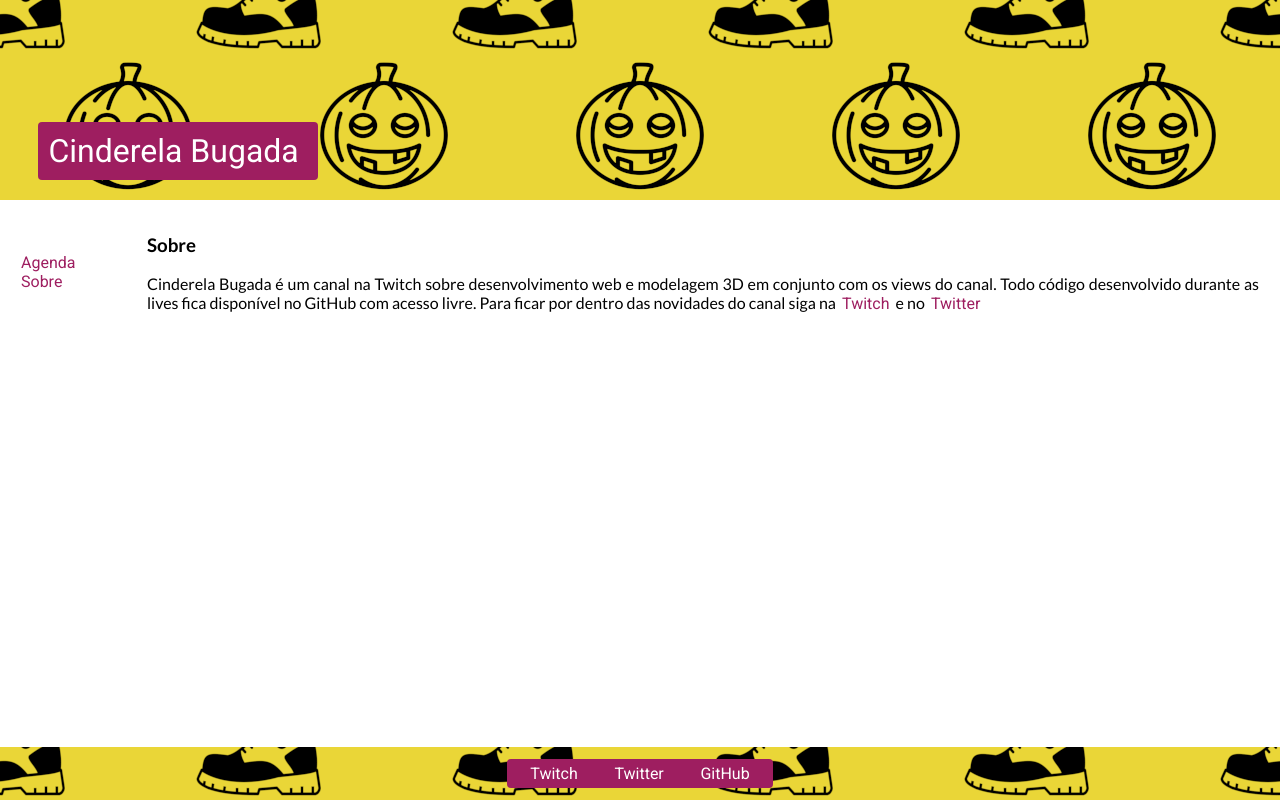
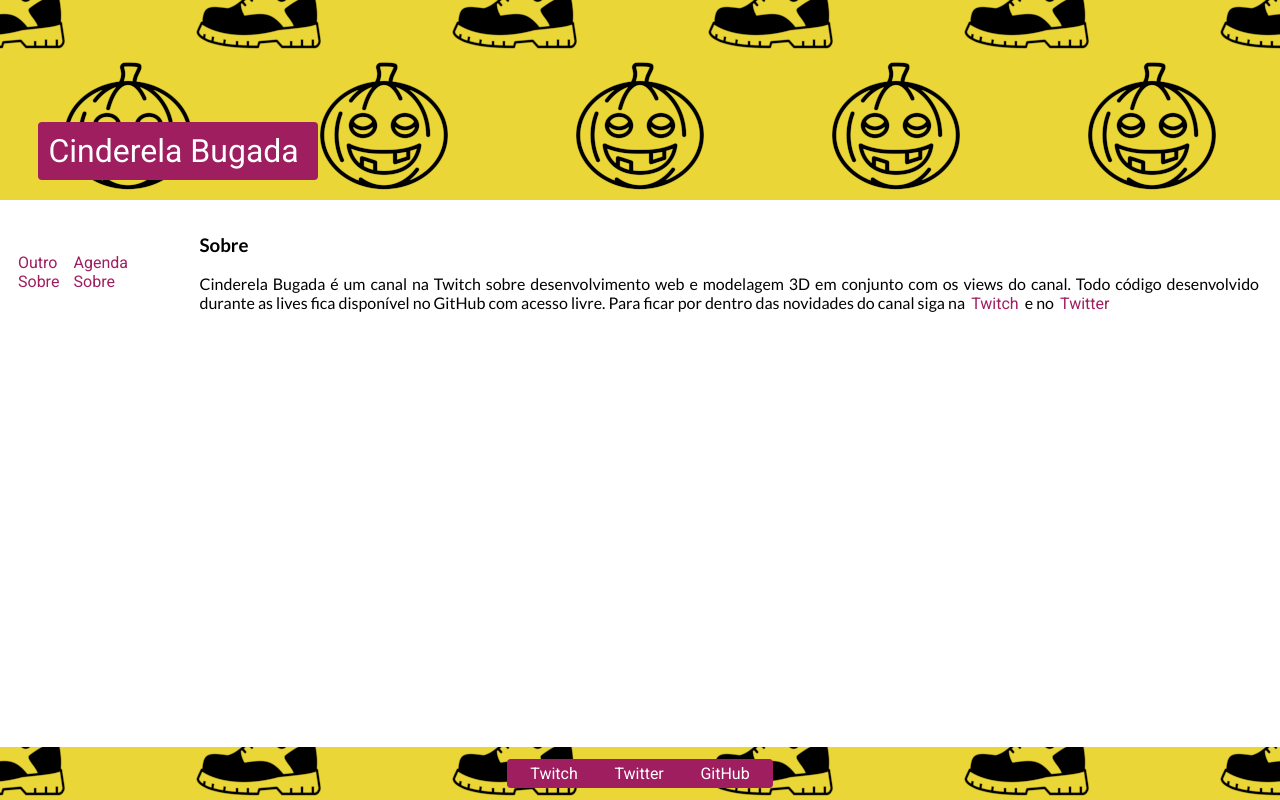
Before and after one commit to cinderelabugada/cinderelabugada.github.io, a React (Vite) app: page / in a window 1280 px wide. Built offline with nearby package versions, Linux system fonts and the light colour scheme.

Commit message:
teste de rotas com caminho

```diff
--- a/src/components/App.js
+++ b/src/components/App.js
@@ -1,4 +1,10 @@
 import React from 'react'
+
+import {
+  BrowserRouter as Router,
+  Switch,
+  Route
+} from "react-router-dom"
 
 import Header from './Header/Header'
 import Content from './Content/Content'
@@ -6,11 +12,20 @@ import Footer from './Footer/Footer'
 
 const App = () => {
   return (
-    <div className='App-wrapper'>
-      <Header />
-      <Content />
-      <Footer />
-    </div>
+    <Router>
+      <div className='App-wrapper'>
+        <Header />
+        <Switch>
+          <Route path="/about">
+            <h2>Teste</h2>
+          </Route>
+          <Route path="/">
+            <Content />
+          </Route>
+        </Switch>
+        <Footer />
+      </div>
+    </Router>
   )
 }
 
--- a/src/components/Content/Content.js
+++ b/src/components/Content/Content.js
@@ -1,7 +1,6 @@
 import React from 'react'
 import { Link, useLocation } from 'react-router-dom'
 import Markdown from 'react-markdown'
-
 
 import './Content.sass'
 
@@ -28,6 +27,7 @@ const Content = () => {
 
   return (
     <div className='Content-wrapper'>
+      <Link to='/about'>Outro Sobre</Link>
       <div className='content-menu'>
         {Object.keys(posts)
           .map((key) =>
--- a/src/index.js
+++ b/src/index.js
@@ -1,15 +1,11 @@
 import React from 'react'
 import ReactDOM from 'react-dom'
-
-import { URLSearchParams, BrowserRouter as Router } from "react-router-dom"
 
 import App from './components/App'
 
 import './style.sass'
 
 ReactDOM.render(
-  <Router>
-    <App />
-  </Router>,
+  <App />,
   document.getElementById('root')
 )
```
Also changed, not shown: 2 other files (tests, documents, lock files or other folders).
